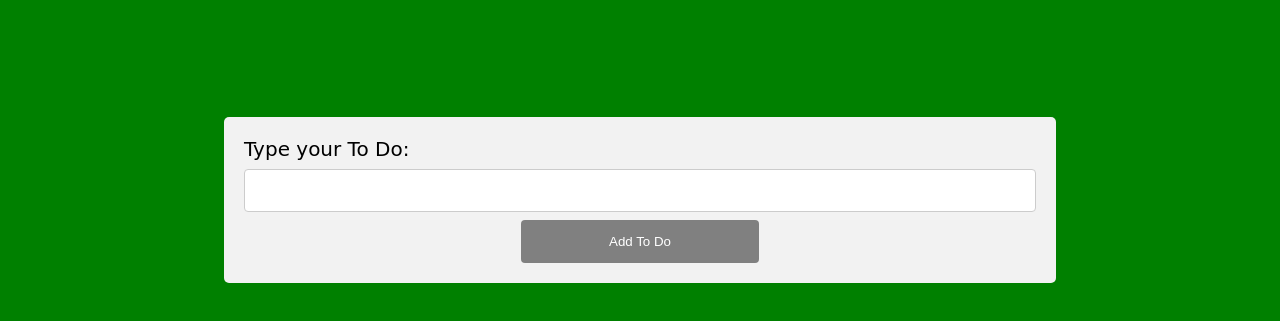
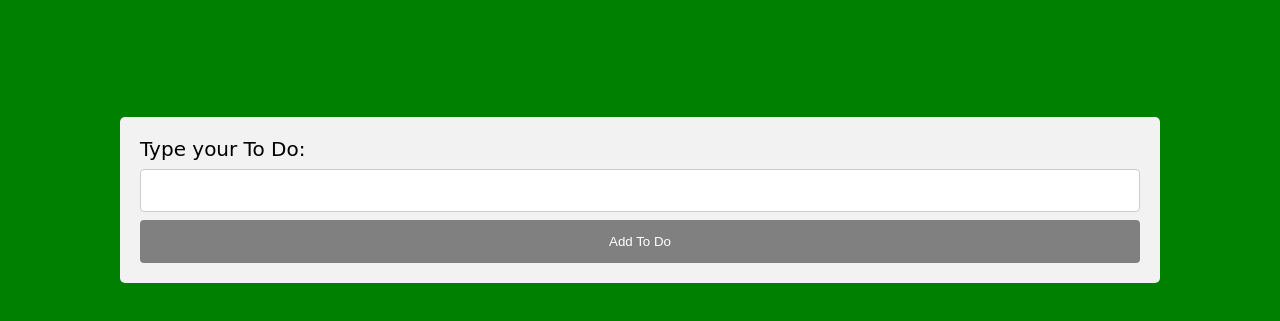
Before and after one commit to nelgucci/js-exercise-2, a plain HTML site: page index.html in a window 1280 px wide. Shown: the part 165-486 px from the top of the page. Drawn offline with Linux system fonts and the light colour scheme.

Commit message:
another revision

```diff
--- a/css/style.css
+++ b/css/style.css
@@ -49,10 +49,10 @@ input[type=text], select {
 
 button {
 	display: block;
-    width: 30%;
+    width: 100%;
     background-color: grey;
     color: white;
-    padding: 14px 20px;
+    padding: 14px;
     margin: auto;
     border: none;
     border-radius: 4px;
@@ -71,7 +71,7 @@ button:hover {
 
  form {
  	margin: auto;
-    width: 80%;
+    width: 100%;
     border-radius: 5px;
     background-color: #f2f2f2;
     padding: 20px;
```
